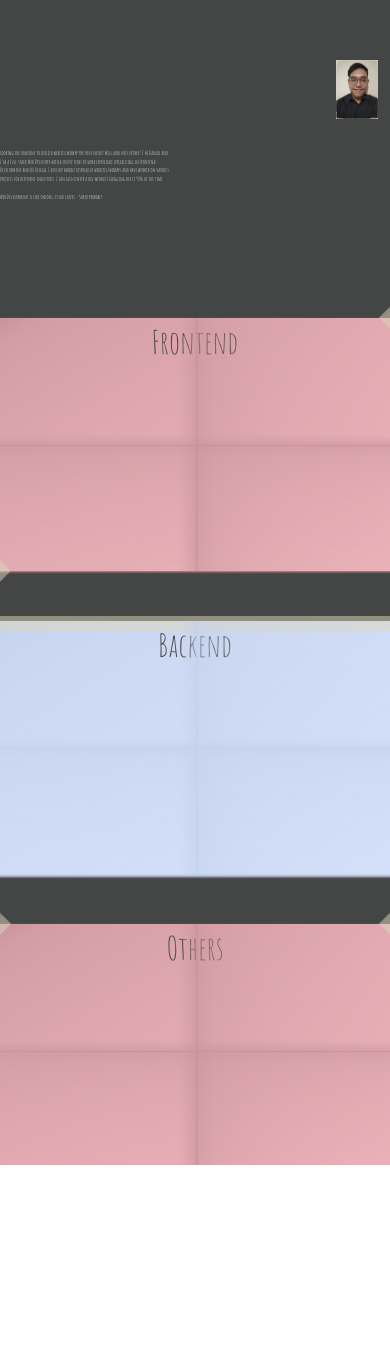
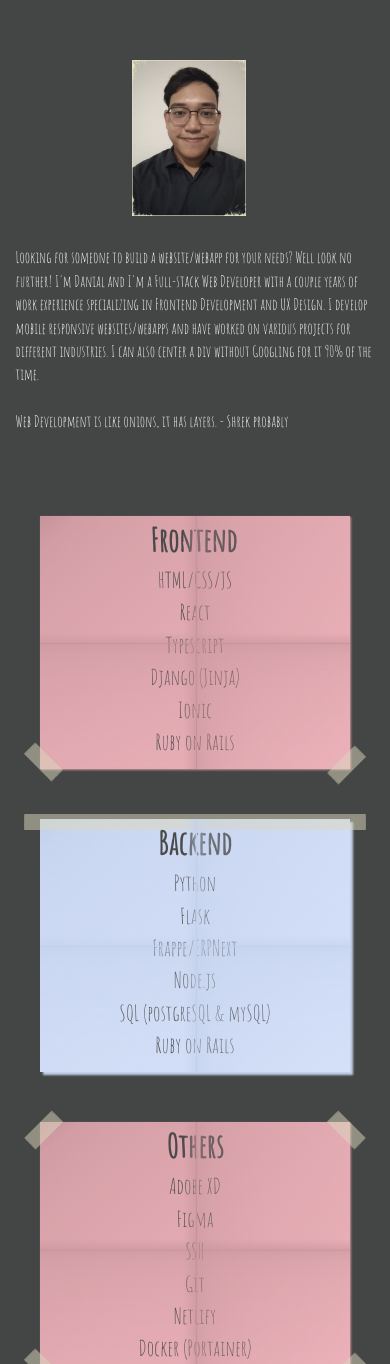
Before and after one commit to DanRidh/portfolio_website, a plain HTML site: page home.html in a window 390 px wide. Shown: the part 880-2244 px from the top of the page. Before the commit the page ends 2045 px from the top, so only its background shows below. Drawn offline with nearby package versions, Linux system fonts and the light colour scheme; animation ran at ten frames a second.

Commit message:
Skills section

```diff
--- a/home.css
+++ b/home.css
@@ -68,6 +68,42 @@ body{
   .resume-button {
     position: fixed !important;
   }
+}
+
+@media only screen and (max-width: 992px) {
+  .mobile-face-pic {
+    text-align: center !important;
+  }
+
+  .face-pic {
+    height: 40vw !important;
+  }
+
+  .paper {
+    width: 75% !important;
+  }
+
+  .about-details {
+    max-width: none !important;
+    font-size: 4vw !important;
+    margin-left: 4vw !important;
+    margin-right: 4vw !important;
+  }
+
+  .notes-section-margin {
+    margin-top: 1vh !important;
+  }
+
+  #japanese {
+    font-family: 'Kosugi Maru', sans-serif !important;
+    font-size: 3vw !important;
+    display: none;
+  }
+}
+
+.face-pic {
+  height: 15vw;
+  margin-right: 3vw;
 }
 
 ::-webkit-scrollbar {
@@ -272,7 +308,7 @@ body{
 
 #japanese {
   font-family: 'Kosugi Maru', sans-serif !important;
-  font-size: 1.22vw !important;
+  font-size: 1.22vw;
   display: none;
 }
 
@@ -307,7 +343,7 @@ body{
       var(--transparent)
     ),
     var(--paper-color);
-  min-width: 250px;
+  min-width: 260px;
   min-height: 30vh;
   display: flex;
   justify-content: center;
@@ -398,3 +434,12 @@ body{
   left: -4vmin;
   bottom: 0;
 }
+
+.notes-text {
+  font-size: 1.35rem !important;
+  text-align: center
+}
+
+.notes-section-margin {
+  margin-top: 5vh;
+}
--- a/home.html
+++ b/home.html
@@ -31,15 +31,15 @@
 
         <div id="navbarBasicExample" class="navbar-menu">
             <div class="navbar-start is-justify-content-center is-flex-grow-1 link-effect">
-                <a class="navbar-item navbar-options" data-hover="Home">
+                <a class="navbar-item navbar-options navbar-burger-item" data-hover="Home" href="#birds-bg">
                     Home
                 </a>
 
-                <a class="navbar-item navbar-options" data-hover="About">
+                <a class="navbar-item navbar-options navbar-burger-item" data-hover="About" href="#about-section">
                     About
                 </a>
 
-                <a class="navbar-item navbar-options" data-hover="Projects">
+                <a class="navbar-item navbar-options navbar-burger-item" data-hover="Projects">
                     Projects
                 </a>
             </div>
@@ -87,10 +87,10 @@
     </div>
     <div id="about-section">
         <div class="columns is-vcentered" style="margin-top: 10vh;">
-            <div class="column is-one-third" style="text-align: right;">
-                <img src="Face_pic.jpeg" alt="my_face_should_be_here" style="height: 15vw; margin-right: 3vw;">
+            <div class="column is-one-third mobile-face-pic" style="text-align: right;">
+                <img src="Face_pic.jpeg" alt="my_face_should_be_here" class="face-pic">
             </div>
-            <div class="column is-two-thirds about-details">
+            <div class="column is-two-thirds-desktop about-details">
                 <p id="english">Looking for someone to build a website/webapp for your needs? Well look no further! I'm
                 Danial and I'm a Full-stack Web Developer with a couple years of work experience specializing in Frontend Development and UX Design. I develop mobile responsive
                 websites/webapps and have worked on various projects for different industries. I can also center a div without Googling for it 90% of the time.<br><br>Web Development
@@ -102,18 +102,42 @@
                 </p>
             </div>
         </div>
-        <div class="columns is-vcentered" style="margin-top: 5vh;">
+        <div class="columns is-vcentered notes-section-margin" style="margin-top: 5vh;">
             <div class="paper pink">
-                <p>Frontend</p>
+                <div>
+                    <p style="font-weight: bold;">Frontend <br></p>
+                    <p class="notes-text">HTML/CSS/JS <br></p>
+                    <p class="notes-text">React <br></p>
+                    <p class="notes-text">Typescript <br></p>
+                    <p class="notes-text">Django (Jinja) <br></p>
+                    <p class="notes-text">Ionic <br></p>
+                    <p class="notes-text">Ruby on Rails</p>
+                </div>
                 <div class="tape-section"></div>
             </div>
             <div class="paper blue">
                 <div class="top-tape"></div>
-                <p>Backend</p>
+                <div>
+                    <p style="font-weight: bold; text-align: center;">Backend <br></p>
+                    <p class="notes-text">Python <br></p>
+                    <p class="notes-text">Flask <br></p>
+                    <p class="notes-text">Frappe/ERPNext <br></p>
+                    <p class="notes-text">Node.js <br></p>
+                    <p class="notes-text">SQL (postgreSQL & mySQL) <br></p>
+                    <p class="notes-text">Ruby on Rails</p>
+                </div>
             </div>
             <div class="paper pink">
                 <div class="tape-section"></div>
-                <p>Others</p>
+                <div>
+                    <p style="font-weight: bold; text-align: center;">Others <br></p>
+                    <p class="notes-text">Adobe XD <br></p>
+                    <p class="notes-text">Figma <br></p>
+                    <p class="notes-text">SSH <br></p>
+                    <p class="notes-text">Git <br></p>
+                    <p class="notes-text">Netlify <br></p>
+                    <p class="notes-text">Docker (Portainer)</p>
+                </div>
                 <div class="tape-section"></div>
             </div>
         </div>
@@ -123,7 +147,7 @@
 <script>
     // uncomment for netlify
     // if (performance.navigation.type == performance.navigation.TYPE_RELOAD) location.href = 'index';
-    // if (performance.navigation.type == performance.navigation.TYPE_RELOAD) location.href = 'index.html';
+    if (performance.navigation.type == performance.navigation.TYPE_RELOAD) location.href = 'index.html';
 </script>
 <script src="https://code.jquery.com/jquery-3.6.0.js" integrity="sha256-H+K7U5CnXl1h5ywQfKtSj8PCmoN9aaq30gDh27Xc0jk=" crossorigin="anonymous"></script>
 <script src="https://cdn.jsdelivr.net/npm/typed.js@2.0.12"></script>
@@ -175,6 +199,13 @@
         });
     });
 
+    $(document).ready(function() {
+        $(".navbar-burger-item").click(function() {
+            $(".navbar-burger").toggleClass("is-active");
+            $(".navbar-menu").toggleClass("is-active");
+        });
+    });
+
     document.getElementById("english").addEventListener("mouseenter", function(e) {
         e.target.style.display = "none";
         document.getElementById("japanese").style.display = "block";
```
Also changed, not shown: index.html (+2 -2 lines).
